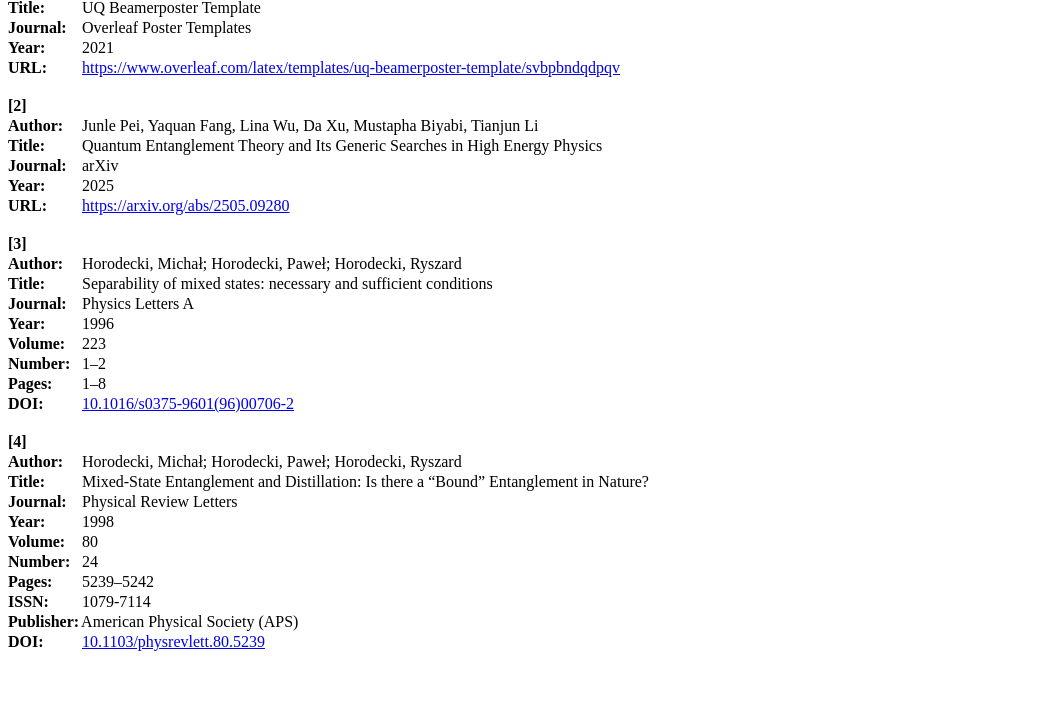
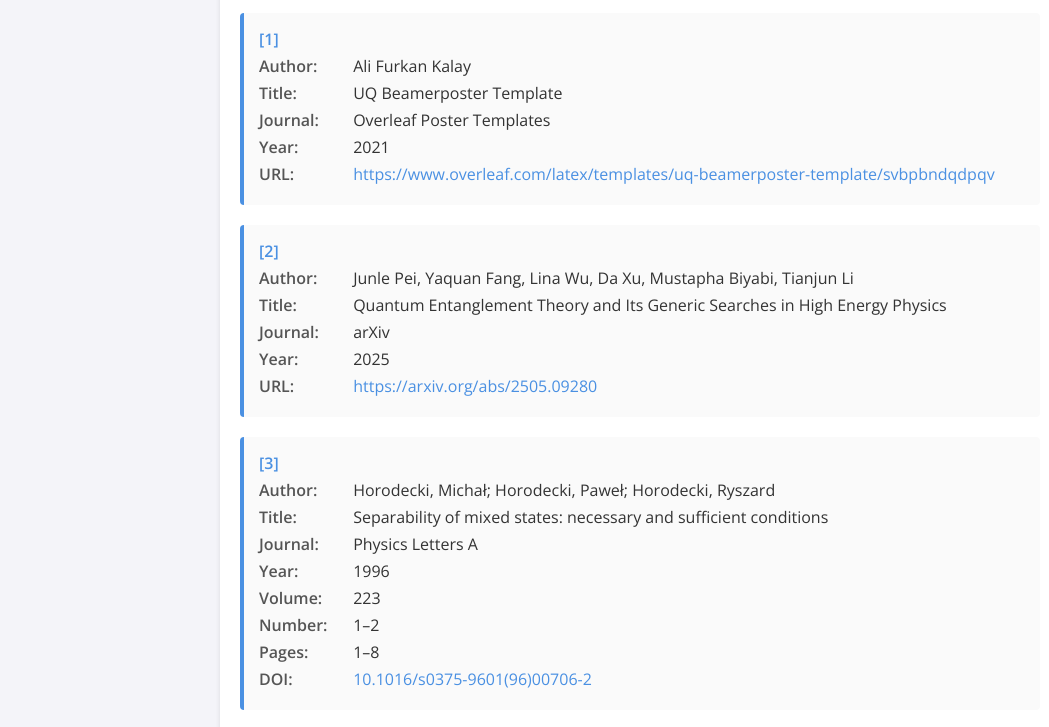
Before and after one commit to letittya/entanglementcriteria.github.io, a plain HTML site: page index.html in a window 1280 px wide. Shown: the part 121-848 px from the top of the page, without its empty margins (0-1049 px from the left). Before the commit the page ends 800 px from the top, so only its background shows below. Drawn offline with nearby package versions, Linux system fonts and the light colour scheme.

Commit message:
made it prettier

```diff
--- a/index.html
+++ b/index.html
@@ -3,34 +3,77 @@
 <head>
   <meta charset="UTF-8">
   <meta name="viewport" content="width=device-width, initial-scale=1">
-  <title>References - entanglement criteria</title>
+  <title>References - Entanglement Criteria</title>
+  <!-- Load a clean sans-serif font from Google Fonts -->
+  <link rel="preconnect" href="https://fonts.googleapis.com">
+  <link rel="preconnect" href="https://fonts.gstatic.com" crossorigin>
+  <link href="https://fonts.googleapis.com/css2?family=Open+Sans:wght@400;600&display=swap" rel="stylesheet">
   <style>
+    body {
+      font-family: 'Open Sans', sans-serif;
+      background-color: #f4f4f9;
+      color: #333;
+      margin: 0;
+      padding: 20px;
+    }
+    .container {
+      max-width: 800px;
+      margin: 0 auto;
+      padding: 20px;
+      background-color: #fff;
+      box-shadow: 0 2px 5px rgba(0, 0, 0, 0.1);
+      border-radius: 8px;
+    }
+    h1 {
+      text-align: center;
+      color: #4A90E2;
+      margin-bottom: 30px;
+    }
     ol {
+      counter-reset: ref-counter;
+      padding: 0;
+    }
+    li {
       list-style: none;
-      padding-left: 0;
-      counter-reset: ref-counter;
+      margin-bottom: 20px;
+      padding: 15px;
+      background-color: #fafafa;
+      border-left: 4px solid #4A90E2;
+      border-radius: 4px;
+      transition: transform 0.3s ease, background-color 0.3s ease;
     }
-    /* increment counter  */
-    li {
-      margin-bottom: 20px;
+    li:hover {
+      background-color: #f0f8ff;
+      transform: scale(1.01);
     }
     li:before {
       counter-increment: ref-counter;
       content: "[" counter(ref-counter) "] ";
-      font-weight: bold;
+      font-weight: 600;
+      color: #4A90E2;
       margin-right: 5px;
     }
-    /* styling  */
     .field {
-      margin: 2px 0;
+      margin: 5px 0;
     }
     .field strong {
       display: inline-block;
-      width: 70px;
+      width: 90px;
+      color: #555;
+    }
+    a {
+      color: #4A90E2;
+      text-decoration: none;
+      transition: color 0.3s;
+    }
+    a:hover {
+      text-decoration: underline;
+      color: #336699;
     }
   </style>
 </head>
 <body>
+  <div class="container">
     <h1>References</h1>
     <ol>
       <li>
@@ -86,5 +129,6 @@
         </div>
       </li>
     </ol>
+  </div>
 </body>
 </html>
```
Lines whose indentation alone changed are shown as unchanged.
